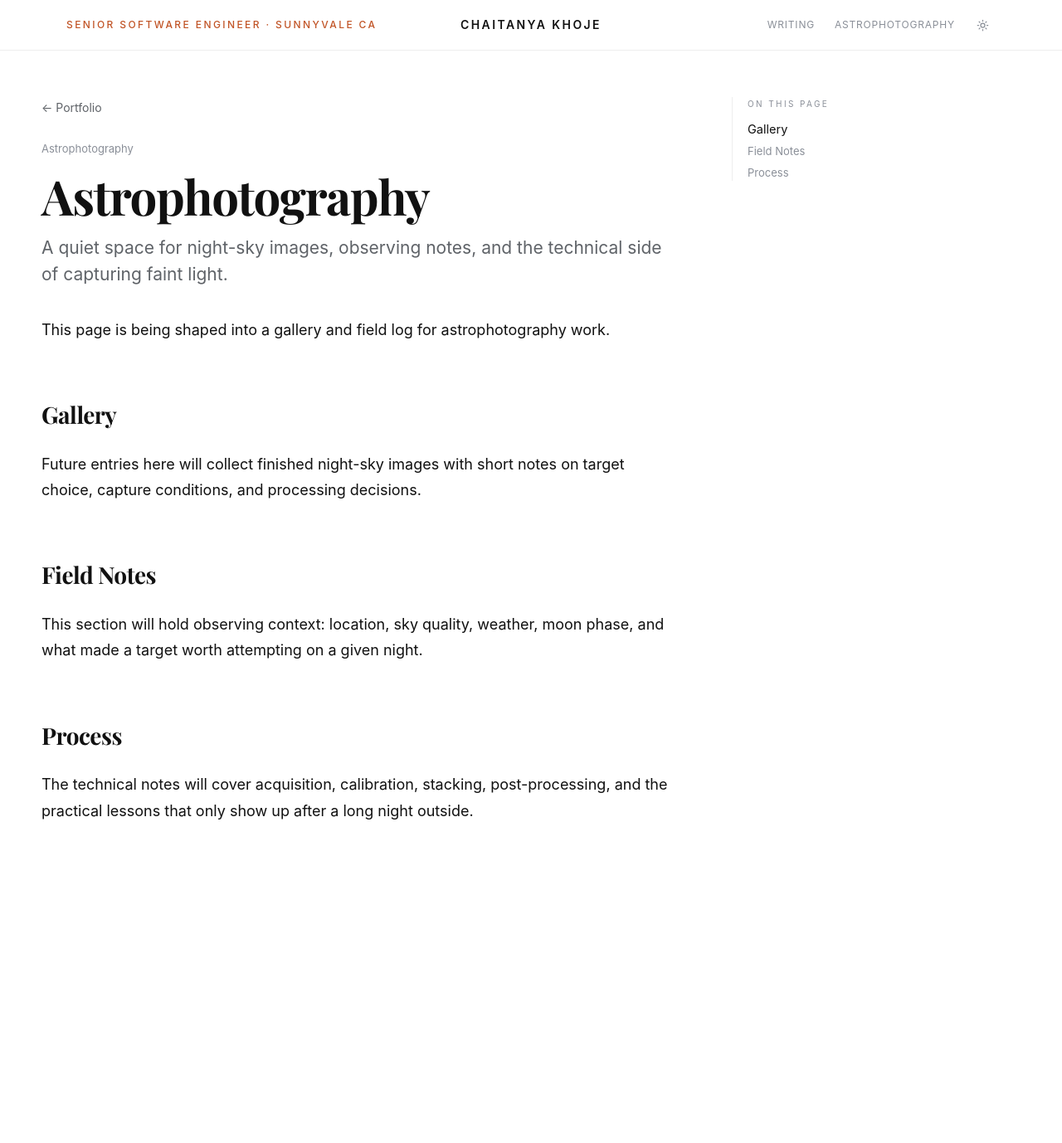
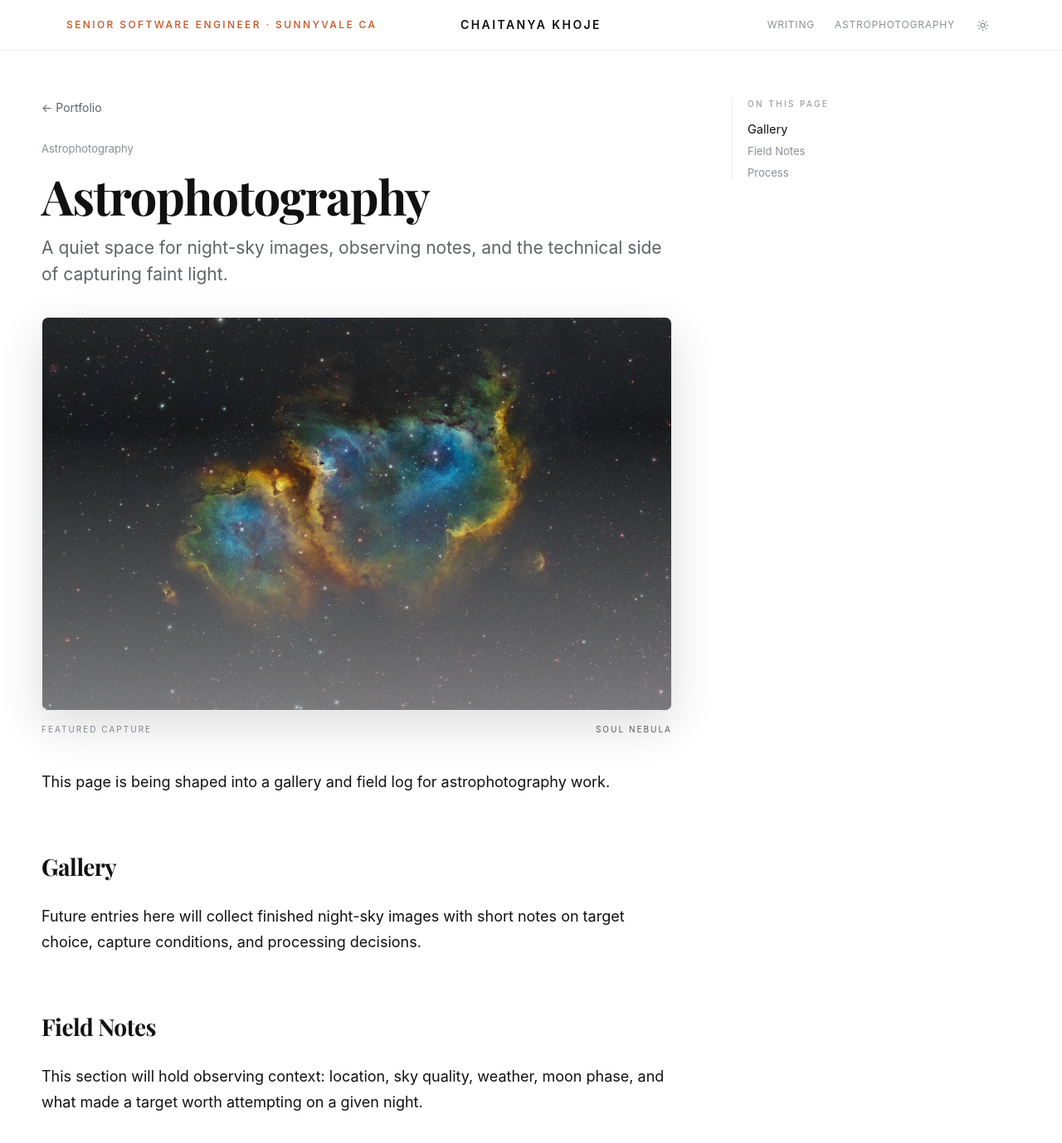
Before and after one commit to ChaitanyaKhoje/chaitanyakhoje.github.io, a Jekyll site: the page built from astrophotography.html, in a window 1280 px wide and 1400 px high. Shown: the top 1378 px of the window at 83% size. Built offline with Jekyll 4.4.1, drawn with Linux system fonts in a browser that asks for light colours; some web fonts are replaced; a script that is not in the unit is left out.

Commit message:
feat: add astrophotography hero motion

```diff
--- /dev/null
+++ b/_includes/astrophotography_motion.html
@@ -0,0 +1,39 @@
+<script>
+(function() {
+  if (!window.anime || window.matchMedia('(prefers-reduced-motion: reduce)').matches) return;
+
+  var hero = document.querySelector('.astro-hero');
+  var frame = document.querySelector('.astro-hero-frame');
+  var image = document.querySelector('.astro-hero-image');
+  if (!hero || !frame || !image) return;
+
+  var animate = window.anime.animate;
+
+  animate(hero, {
+    opacity: [0, 1],
+    y: [18, 0],
+    ease: 'out(3)',
+    duration: 900
+  });
+
+  animate(frame, {
+    scale: [0.985, 1],
+    ease: 'out(3)',
+    duration: 900
+  });
+
+  animate(image, {
+    scale: [
+      { to: 1.06, ease: 'out(3)', duration: 1100 },
+      { to: 1.03, ease: 'inOutSine', duration: 5400 }
+    ],
+    y: [
+      { to: 0, ease: 'out(3)', duration: 1100 },
+      { to: -10, ease: 'inOutSine', duration: 5400 }
+    ],
+    loop: true,
+    alternate: true,
+    ease: 'inOutSine'
+  });
+})();
+</script>
--- a/assets/css/portfolio.css
+++ b/assets/css/portfolio.css
@@ -657,6 +657,71 @@
   text-wrap: pretty;
 }
 
+.astro-hero {
+  margin: 0 0 40px;
+}
+
+.astro-hero-frame {
+  position: relative;
+  overflow: hidden;
+  aspect-ratio: 16 / 10;
+  border: 1px solid var(--rule);
+  border-radius: 8px;
+  background: var(--bg-sub);
+  box-shadow:
+    inset 0 1px 0 color-mix(in srgb, var(--ink) 10%, transparent),
+    0 18px 54px color-mix(in srgb, var(--ink) 14%, transparent);
+  transform: translateY(0) scale(1);
+  transition: border-color 0.18s, box-shadow 0.18s, transform 0.18s;
+}
+
+.astro-hero-frame:hover {
+  border-color: color-mix(in srgb, var(--ink-soft) 55%, var(--rule));
+  box-shadow:
+    inset 0 1px 0 color-mix(in srgb, var(--ink) 16%, transparent),
+    0 26px 72px color-mix(in srgb, var(--ink) 18%, transparent);
+  transform: translateY(-2px) scale(1.005);
+}
+
+.astro-hero-frame::before {
+  content: "";
+  position: absolute;
+  inset: 0;
+  background:
+    linear-gradient(180deg, color-mix(in srgb, var(--bg) 6%, transparent), transparent 28%, color-mix(in srgb, var(--bg) 42%, transparent));
+  pointer-events: none;
+  z-index: 1;
+}
+
+.astro-hero-image {
+  display: block;
+  width: 100%;
+  height: 100%;
+  object-fit: cover;
+  transform-origin: center center;
+  will-change: transform, opacity;
+}
+
+.astro-hero-caption {
+  display: flex;
+  justify-content: space-between;
+  gap: 16px;
+  padding-top: 14px;
+  color: var(--ink-faint);
+  font-family: var(--mono);
+  font-size: 10px;
+  letter-spacing: 2px;
+  text-transform: uppercase;
+}
+
+.astro-hero-caption-text {
+  color: var(--ink-soft);
+}
+
+.astro-hero-caption-label {
+  flex: 0 0 auto;
+}
+
 .post-header-tags {
   display: flex;
   gap: 6px;
--- a/astrophotography.html
+++ b/astrophotography.html
@@ -16,6 +16,22 @@
       <h1 class="post-h1">Astrophotography</h1>
       <p class="post-subtitle">A quiet space for night-sky images, observing notes, and the technical side of capturing faint light.</p>
     </header>
+
+    <figure class="astro-hero" aria-label="Soul Nebula image">
+      <div class="astro-hero-frame">
+        <img
+          class="astro-hero-image"
+          src="{{ '/assets/images/soulnebula.jpg' | relative_url }}"
+          alt="Soul Nebula"
+          loading="eager"
+          decoding="async"
+        >
+      </div>
+      <figcaption class="astro-hero-caption">
+        <span class="astro-hero-caption-label">Featured capture</span>
+        <span class="astro-hero-caption-text">Soul Nebula</span>
+      </figcaption>
+    </figure>
 
     <div class="prose">
       <p>This page is being shaped into a gallery and field log for astrophotography work.</p>
@@ -43,4 +59,6 @@
   ↑
 </button>
 
+<script src="https://cdn.jsdelivr.net/npm/animejs/dist/bundles/anime.umd.min.js"></script>
 {% include article_toc_script.html %}
+{% include astrophotography_motion.html %}
```
Also changed, not shown: assets/images/soulnebula.jpg (added).
